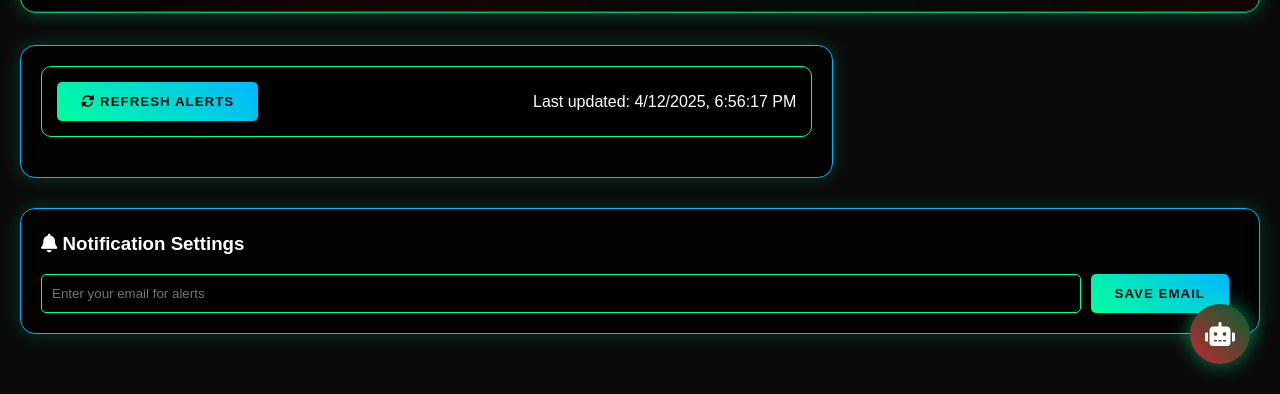
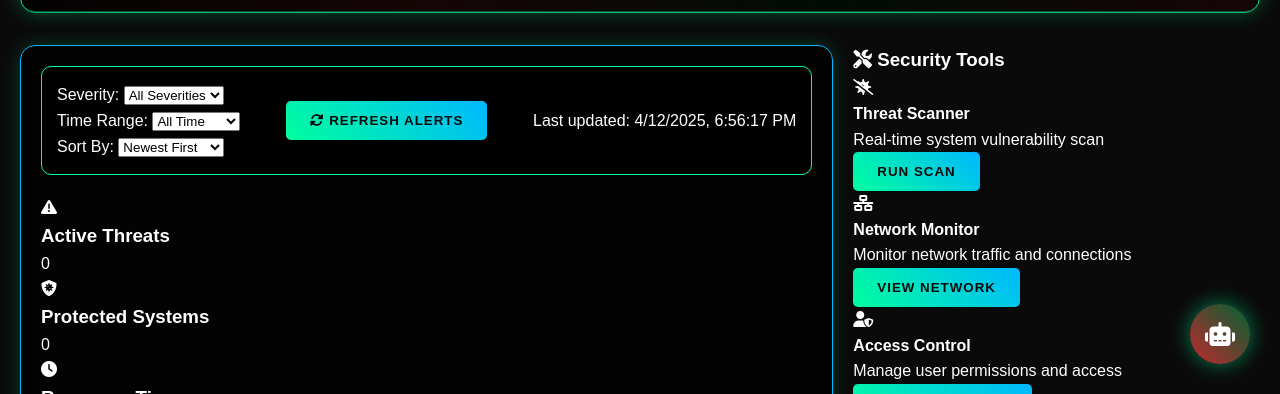
Before and after one commit to solexo/Rss, a plain HTML site: page index.html in a window 1280 px wide. Shown: the part 406-800 px from the top of the page. Drawn offline with nearby package versions, Linux system fonts and the light colour scheme; no server answers.

Commit message:
Update index.html

```diff
--- a/index.html
+++ b/index.html
@@ -41,6 +41,34 @@
         <div class="main-content">
             <div class="dashboard-section">
                 <div class="controls">
+                    <div class="filter-controls">
+                        <div class="filter-group">
+                            <label for="severityFilter">Severity:</label>
+                            <select id="severityFilter" class="cyber-select">
+                                <option value="all">All Severities</option>
+                                <option value="high">High Risk</option>
+                                <option value="medium">Medium Risk</option>
+                                <option value="low">Low Risk</option>
+                            </select>
+                        </div>
+                        <div class="filter-group">
+                            <label for="dateFilter">Time Range:</label>
+                            <select id="dateFilter" class="cyber-select">
+                                <option value="all">All Time</option>
+                                <option value="today">Today</option>
+                                <option value="week">This Week</option>
+                                <option value="month">This Month</option>
+                            </select>
+                        </div>
+                        <div class="filter-group">
+                            <label for="sortOrder">Sort By:</label>
+                            <select id="sortOrder" class="cyber-select">
+                                <option value="newest">Newest First</option>
+                                <option value="oldest">Oldest First</option>
+                                <option value="severity">Severity Level</option>
+                            </select>
+                        </div>
+                    </div>
                     <button id="refreshBtn" class="cyber-button">
                         <i class="fas fa-sync-alt"></i> Refresh Alerts
                     </button>
@@ -49,8 +77,56 @@
                     </div>
                 </div>
 
+                <div class="security-stats">
+                    <div class="stat-card">
+                        <i class="fas fa-exclamation-triangle"></i>
+                        <div class="stat-content">
+                            <h3>Active Threats</h3>
+                            <p id="activeThreats">0</p>
+                        </div>
+                    </div>
+                    <div class="stat-card">
+                        <i class="fas fa-shield-virus"></i>
+                        <div class="stat-content">
+                            <h3>Protected Systems</h3>
+                            <p id="protectedSystems">0</p>
+                        </div>
+                    </div>
+                    <div class="stat-card">
+                        <i class="fas fa-clock"></i>
+                        <div class="stat-content">
+                            <h3>Response Time</h3>
+                            <p id="avgResponseTime">0ms</p>
+                        </div>
+                    </div>
+                </div>
+
                 <div class="alerts-container" id="alertsContainer">
                     <!-- Alerts will be dynamically inserted here -->
+                </div>
+            </div>
+
+            <div class="security-tools">
+                <h3><i class="fas fa-tools"></i> Security Tools</h3>
+                <div class="tools-grid">
+                    <div class="tool-card">
+                        <i class="fas fa-virus-slash"></i>
+                        <h4>Threat Scanner</h4>
+                        <p>Real-time system vulnerability scan</p>
+                        <button class="cyber-button">Run Scan</button>
+                    </div>
+                    <div class="tool-card">
+                        <i class="fas fa-network-wired"></i>
+                        <h4>Network Monitor</h4>
+                        <p>Monitor network traffic and connections</p>
+                        <button class="cyber-button">View Network</button>
+                    </div>
+                    <div class="tool-card">
+                        <i class="fas fa-user-shield"></i>
+                        <h4>Access Control</h4>
+                        <p>Manage user permissions and access</p>
+                        <button class="cyber-button">Manage Access</button>
+                    </div>
                 </div>
             </div>
         </div>
```
